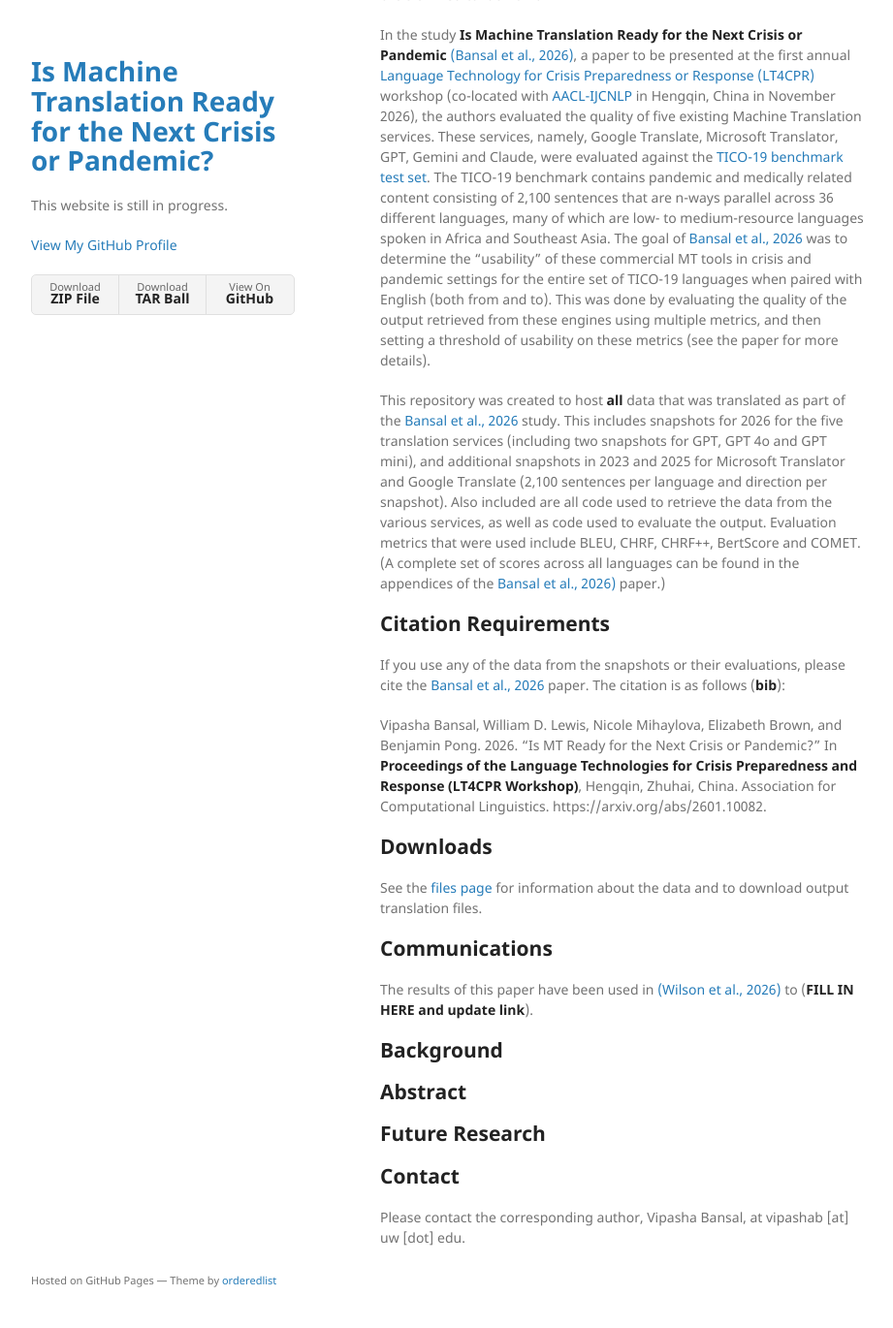
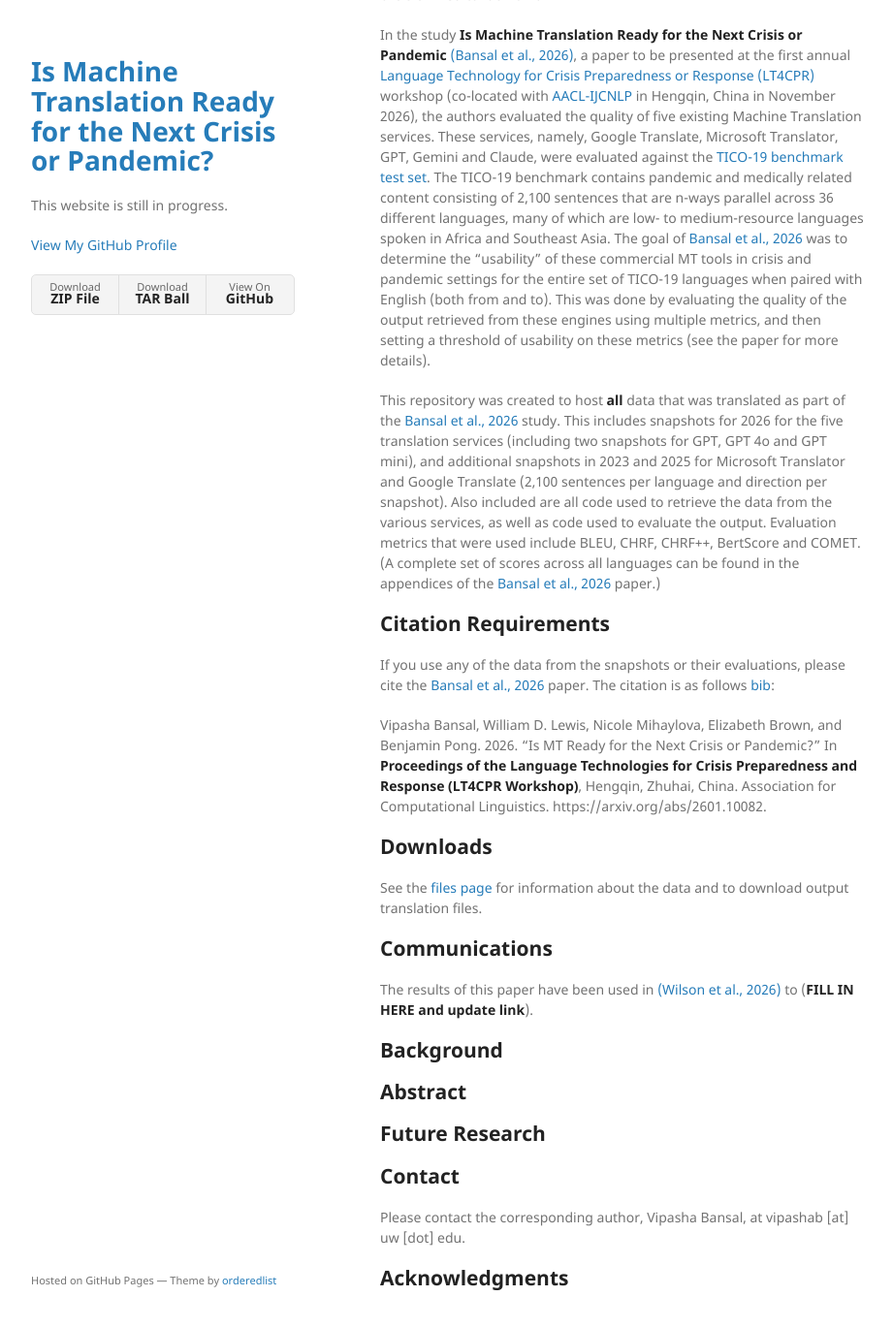
Before and after one commit to mt-crisis-ready/mt-crisis-ready.github.io, a Jekyll site: the page built from index.md, in a window 1280 px wide and 1400 px high, scrolled down 179 px. Shown: the top 1370 px of the window at 97% size, without its empty margins (178-1099 px from the left). Built offline with Jekyll 4.4.1, drawn with Linux system fonts in a browser that asks for light colours; part of the change alters nothing that is shown.

```diff
--- a/index.md
+++ b/index.md
@@ -6,10 +6,10 @@ Communication in times of crisis is essential. However, there is often a mismatc
 
 In the study **Is Machine Translation Ready for the Next Crisis or Pandemic** [(Bansal et al., 2026)](https://arxiv.org/abs/2601.10082), a paper to be presented at the first annual [Language Technology for Crisis Preparedness or Response (LT4CPR)](https://lt4cpr.github.io/aacl2026-workshop-LT4CPR/) workshop (co-located with [AACL-IJCNLP](https://2026.aaclnet.org/) in Hengqin, China in November 2026), the authors evaluated the quality of five existing Machine Translation services. These services, namely, Google Translate, Microsoft Translator, GPT, Gemini and Claude, were evaluated against the [TICO-19 benchmark test set]( https://tico-19.github.io/). The TICO-19 benchmark contains pandemic and medically related content consisting of 2,100 sentences that are n-ways parallel across 36 different languages, many of which are low- to medium-resource languages spoken in Africa and Southeast Asia. The goal of [Bansal et al., 2026](https://arxiv.org/abs/2601.10082) was to determine the "usability" of these commercial MT tools in crisis and pandemic settings for the entire set of TICO-19 languages when paired with English (both from and to). This was done by evaluating the quality of the output retrieved from these engines using multiple metrics, and then setting a threshold of usability on these metrics (see the paper for more details).
 
-This repository was created to host **all** data that was translated as part of the [Bansal et al., 2026](https://arxiv.org/abs/2601.10082) study. This includes snapshots for 2026 for the five translation services (including two snapshots for GPT, GPT 4o and GPT mini), and additional snapshots in 2023 and 2025 for Microsoft Translator and Google Translate (2,100 sentences per language and direction per snapshot). Also included are all code used to retrieve the data from the various services, as well as code used to evaluate the output. Evaluation metrics that were used include BLEU, CHRF, CHRF++, BertScore and COMET. (A complete set of scores across all languages can be found in the appendices of the [Bansal et al., 2026)](https://arxiv.org/abs/2601.10082) paper.)
+This repository was created to host **all** data that was translated as part of the [Bansal et al., 2026](https://arxiv.org/abs/2601.10082) study. This includes snapshots for 2026 for the five translation services (including two snapshots for GPT, GPT 4o and GPT mini), and additional snapshots in 2023 and 2025 for Microsoft Translator and Google Translate (2,100 sentences per language and direction per snapshot). Also included are all code used to retrieve the data from the various services, as well as code used to evaluate the output. Evaluation metrics that were used include BLEU, CHRF, CHRF++, BertScore and COMET. (A complete set of scores across all languages can be found in the appendices of the [Bansal et al., 2026](https://arxiv.org/abs/2601.10082) paper.)
 
 ## **Citation Requirements**
-If you use any of the data from the snapshots or their evaluations, please cite the [Bansal et al., 2026](https://arxiv.org/abs/2601.10082) paper. The citation is as follows (**bib**):
+If you use any of the data from the snapshots or their evaluations, please cite the [Bansal et al., 2026](https://arxiv.org/abs/2601.10082) paper. The citation is as follows [bib](./bib.md):
 
 Vipasha Bansal, William D. Lewis, Nicole Mihaylova, Elizabeth Brown, and Benjamin Pong. 2026. "Is MT Ready for the Next Crisis or Pandemic?" In **Proceedings of the Language Technologies for Crisis Preparedness and Response (LT4CPR Workshop)**, Hengqin, Zhuhai, China. Association for Computational Linguistics. https://arxiv.org/abs/2601.10082.
 
@@ -31,3 +31,5 @@ The results of this paper have been used in [(Wilson et al., 2026)](https://arxi
 ## **Contact**
 
 Please contact the corresponding author, Vipasha Bansal, at vipashab [at] uw [dot] edu.
+
+## **Acknowledgments**
```
